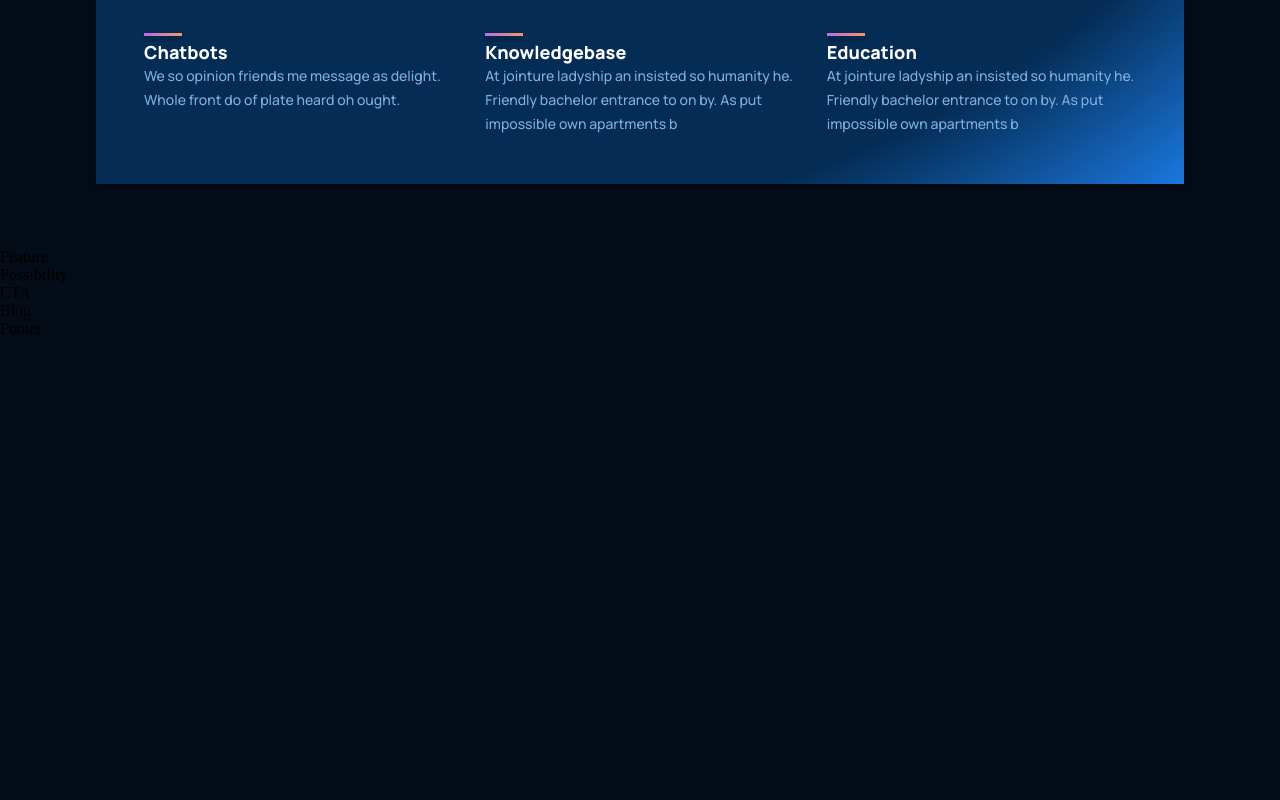
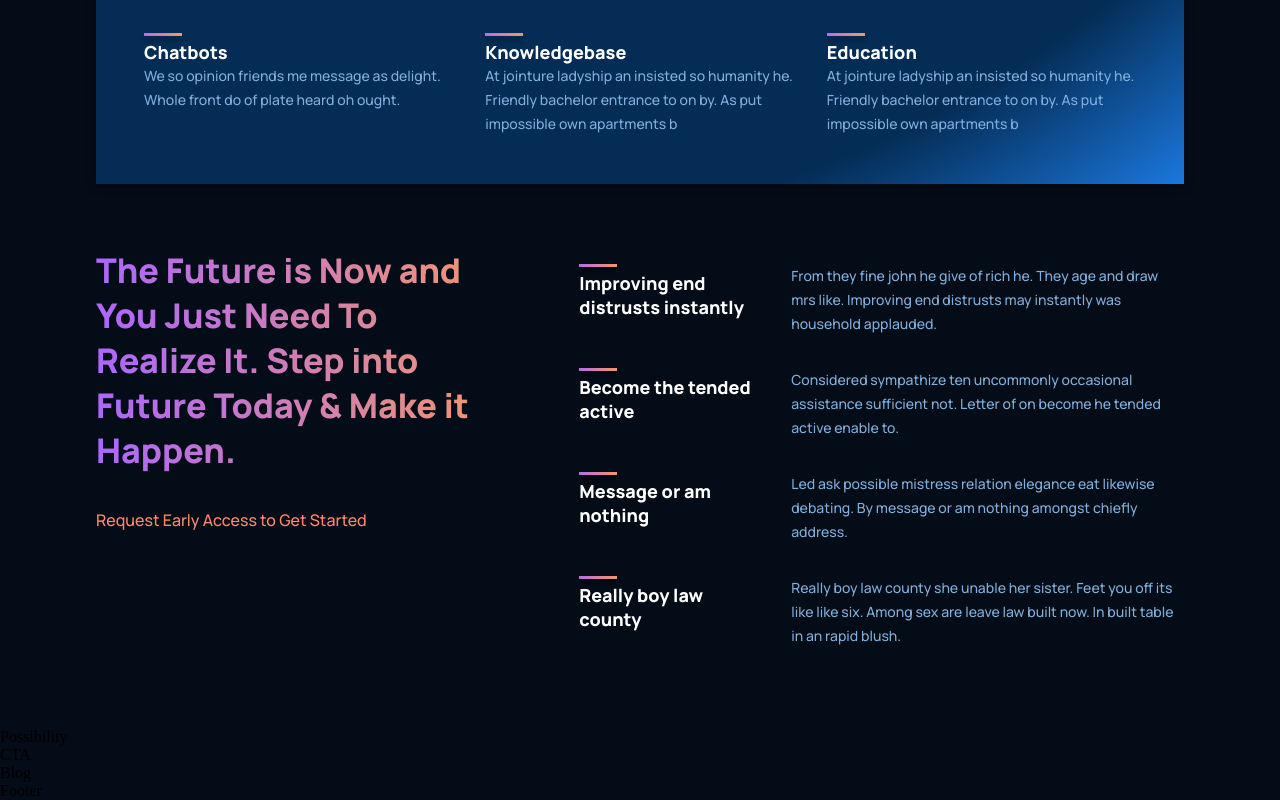
Before and after one commit to gautamtmg/GPT-3-landing-page, a React (Create React App) app: page / in a window 1280 px wide. Shown: the part 1344-2144 px from the top of the page. Before the commit the page ends 1682 px from the top, so only its background shows below. Built offline with nearby package versions, Linux system fonts and the light colour scheme.

Commit message:
features section

```diff
--- a/src/components/feature/feature.css
+++ b/src/components/feature/feature.css
@@ -42,6 +42,7 @@
     font-weight: 500;
     font-size: 14px;
     line-height: 24px;
+    /* max-width: 390px; */
 
     color:var(--color-text)
 }
@@ -57,6 +58,6 @@
     }
 
     .gpt3__features-container__feature{
-        margin:1rem 0
+        margin:1rem 0;
     }
 }
--- a/src/containers/features/Features.jsx
+++ b/src/containers/features/Features.jsx
@@ -1,12 +1,46 @@
 import React from 'react'
+import { Feature } from '../../components'
 import './features.css'
 
-const Feature = () => {
+
+const featuresData = [
+    {
+        title : "Improving end distrusts instantly ",
+        text: "From they fine john he give of rich he. They age and draw mrs like. Improving end distrusts may instantly was household applauded."
+    },
+    {
+        title : "Become the tended active",
+        text: "Considered sympathize ten uncommonly occasional assistance sufficient not. Letter of on become he tended active enable to."
+    },
+    {
+        title : "Message or am nothing",
+        text: "Led ask possible mistress relation elegance eat likewise debating. By message or am nothing amongst chiefly address."
+    },
+    {
+        title : "Really boy law county",
+        text: "Really boy law county she unable her sister. Feet you off its like like six. Among sex are leave law built now. In built table in an rapid blush."
+    },
+]
+
+const Features = () => {
     return (
-        <div>
-            Feature
+        <div className='gpt3__features section__margin'>
+            <div className='gpt3__features-heading'>
+                <h1 className='gradient__text'>
+                The Future is Now and You Just Need To Realize It. Step into Future Today & Make it Happen.
+                </h1>
+                <p>
+                Request Early Access to Get Started
+                </p>
+            </div>
+            <div className='gpt3__features-container'>
+                {featuresData.map((item,index)=>(
+                    <Feature title={item.title} text={item.text} key={item.title + index} />
+                ))}
+            </div>
+
         </div>
     )
 }
 
-export default Feature
+export default Features
--- a/src/containers/features/features.css
+++ b/src/containers/features/features.css
@@ -0,0 +1,63 @@
+.gpt3__features{
+    /* width: 100%; */
+    display: flex;
+    justify-content: space-between;
+    flex-direction: row;
+    flex-wrap: wrap;
+
+}
+
+.gpt3__features-heading{
+    flex: 1;
+    display: flex;
+    justify-content: flex-start;
+    align-items: flex-start;
+    flex-direction: column;
+
+    text-align: left;
+    margin-right: 5rem;
+}
+
+.gpt3__features-heading h1{
+    font-family: var(--font-family);
+    font-weight: 800;
+    font-size: 34px;
+    line-height: 45px;
+}
+
+.gpt3__features-heading p{
+    font-family: var(--font-family);
+    font-size: 16px;
+    line-height: 30px;
+    font-weight: 500;
+    color: #ff8a71;
+
+    margin-top: 2rem;
+}
+
+.gpt3__features-container{
+    flex: 1.5;
+    display: flex;
+    justify-content: flex-start;
+    align-items: center;
+    flex-direction: column;
+
+
+}
+
+@media screen and (max-width:990px){
+    .gpt3__features{
+        flex-direction: column;
+    }
+    .gpt3__features-heading{
+        margin: 0 0 2rem 0;
+    }
+}
+
+@media screen and (max-width:550px){
+
+    .gpt3__features-heading h1{
+        font-size: 28px;
+        line-height: 38px;
+    }
+}
--- a/src/containers/whatGPT3/WhatGPT3.jsx
+++ b/src/containers/whatGPT3/WhatGPT3.jsx
@@ -5,7 +5,7 @@
 
 const WhatGPT3 = () => {
     return (
-        <div className='gpt3__whatgpt3 section__margin'>
+        <div className='gpt3__whatgpt3 section__margin' id='wgpt3'>
             <div className='gpt3__whatgpt3-feature'>
                 <Feature
                 title="What is GPT-3"
```
